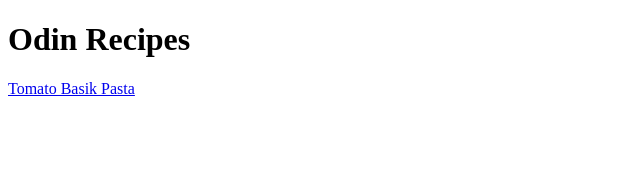
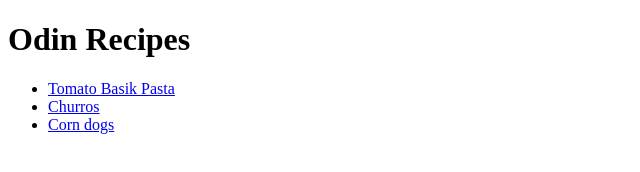
Before and after one commit to Christa-ant/odin-recipes, a plain HTML site: page index.html in a window 1280 px wide. Shown: the whole page, without its empty margins (0-640 px from the left). Drawn offline with Linux system fonts and the light colour scheme.

Commit message:
Added links for the other two recipes

```diff
--- a/index.html
+++ b/index.html
@@ -7,7 +7,10 @@
 </head>
 <body>
     <h1>Odin Recipes</h1>
-    <a href="recipes/pasta.html" target="_blank" rel="noopener noreferrer">Tomato Basik Pasta</a>
-
+    <ul>
+       <li><a href="recipes/pasta.html" target="_blank" rel="noopener noreferrer">Tomato Basik Pasta</a></li>
+       <li><a href="recipes/churros.html" target="_blank" rel="noopener noreferrer">Churros</a></li>
+       <li><a href="recipes/corndogs.html" target="_blank" rel="noopener noreferrer">Corn dogs</a></li>
+    </ul>
 </body>
 </html>
```
